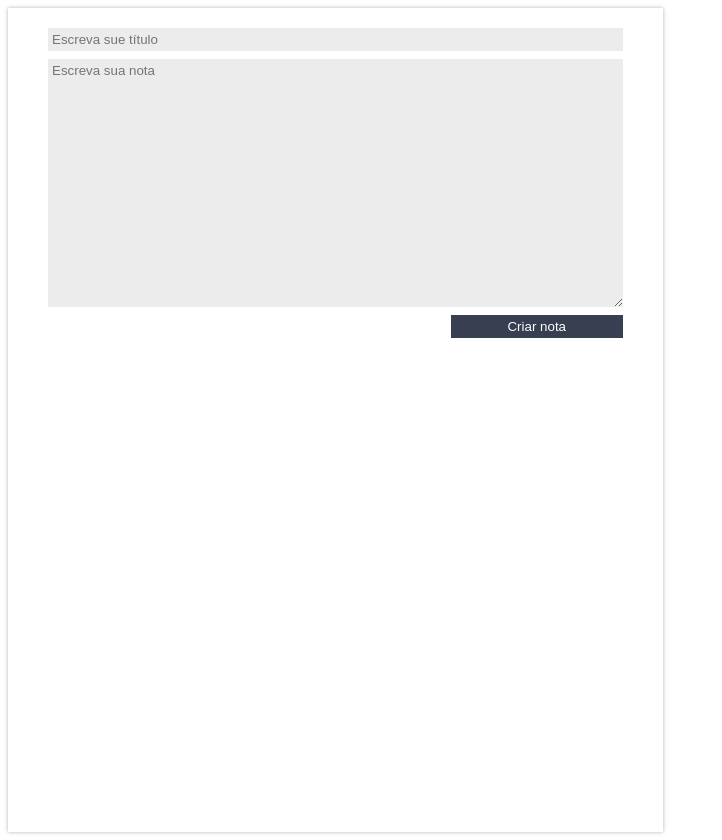
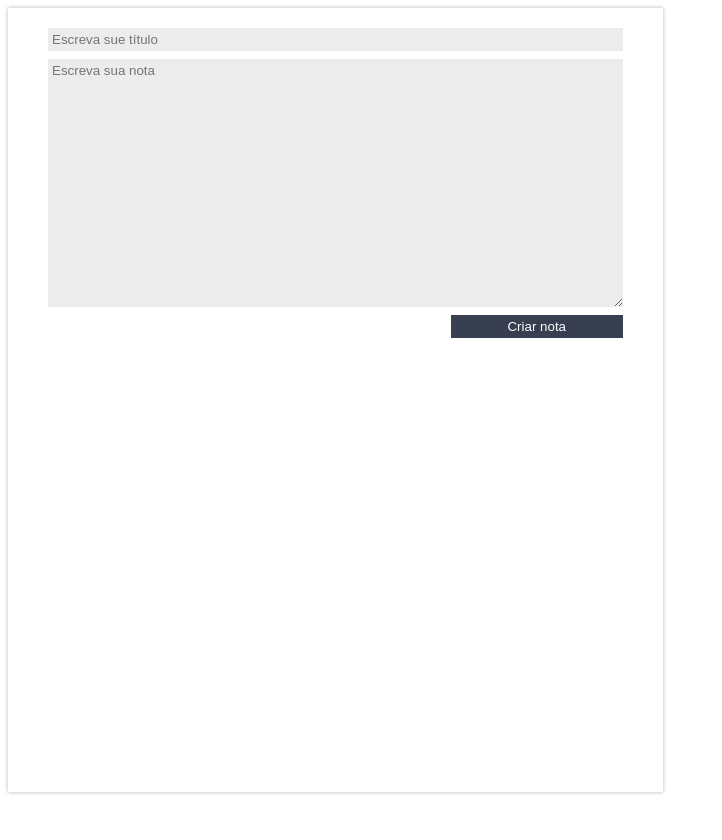
Before and after one commit to rafaelvm/notes-vite, a React (Vite) app: page / in a window 1280 px wide. Shown: the whole page, without its empty margins (0-722 px from the left). After the commit the page ends 800 px from the top, so only its background shows below. Built offline with nearby package versions, Linux system fonts and the light colour scheme.

Commit message:
fix: adjusted styles and project title

```diff
--- a/index.html
+++ b/index.html
@@ -4,7 +4,7 @@
     <meta charset="UTF-8" />
     <link rel="icon" type="image/svg+xml" href="/vite.svg" />
     <meta name="viewport" content="width=device-width, initial-scale=1.0" />
-    <title>Vite + React + TS</title>
+    <title>Notes Study</title>
   </head>
   <body>
     <div id="root"></div>
--- a/src/components/Form/styles.ts
+++ b/src/components/Form/styles.ts
@@ -4,7 +4,7 @@
   flex-grow: 2;
   box-shadow: 0 0 4px rgba(0, 0, 0, 0.3);
   z-index: 1;
-  min-height: 100vh;
+  min-height: 95vh;
   display: flex;
   flex-direction: column;
   padding: 12px 40px;
```
